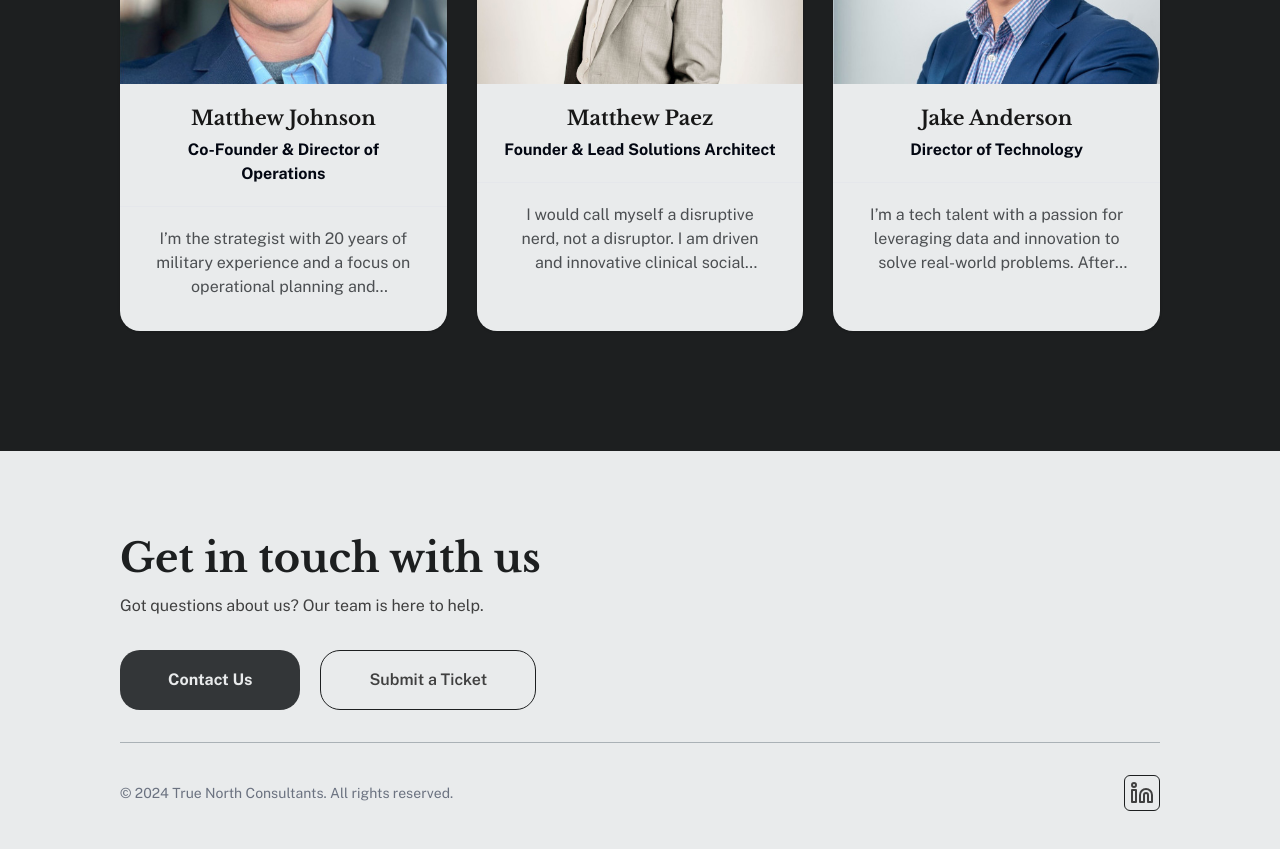
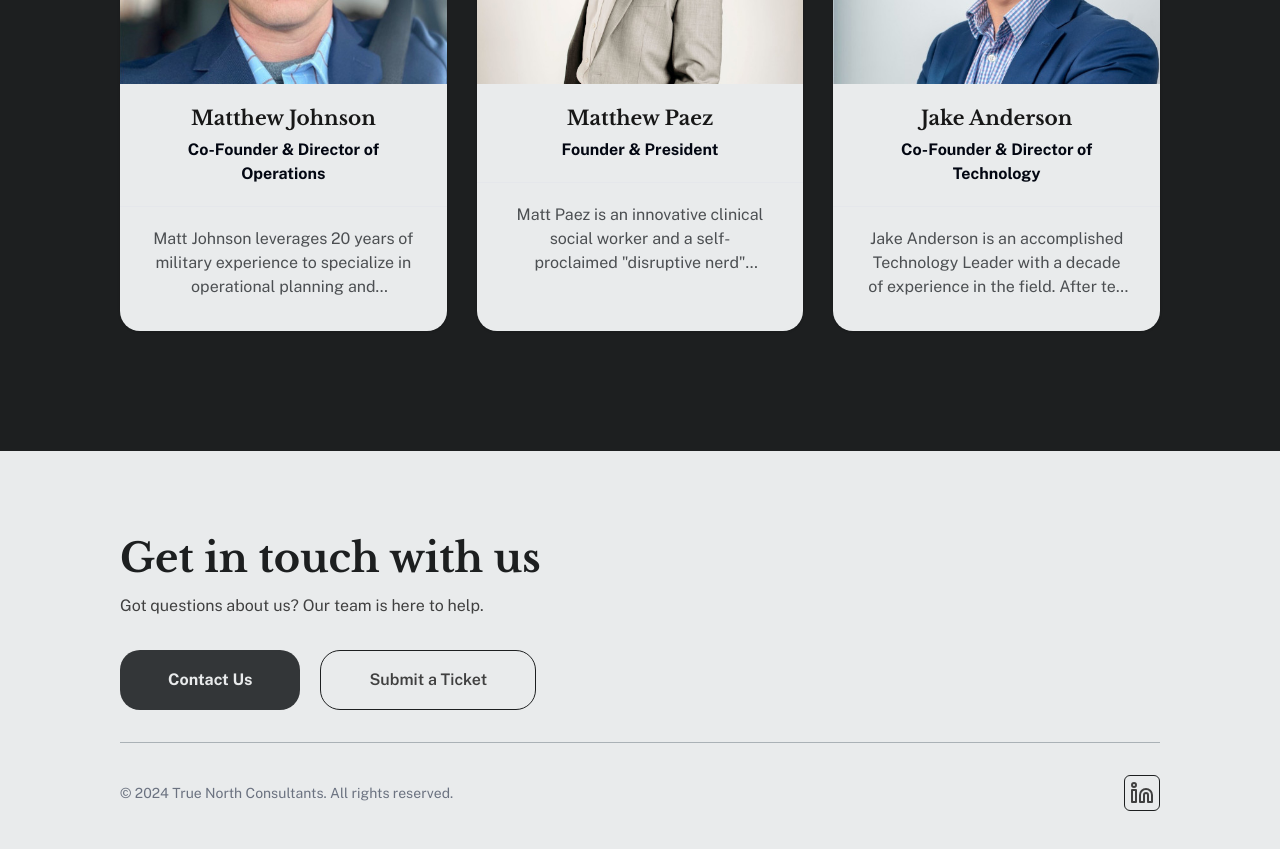
Before and after one commit to FindYourNorth/website-true-north, a Next.js app: page / in a window 1280 px wide. Shown: the part 5460-6309 px from the top of the page. Built offline with nearby package versions, Linux system fonts and the light colour scheme.

Commit message:
Update OurTeam.tsx
Updated team roles

```diff
--- a/components/home-page/OurTeam.tsx
+++ b/components/home-page/OurTeam.tsx
@@ -16,19 +16,19 @@ const cardItems: CardItem[] = [
     photoUrl: '/img/matt.jpg',
     name: 'Matthew Johnson',
     position: 'Co-Founder & Director of Operations',
-    bio: 'I’m the strategist with 20 years of military experience and a focus on operational planning and efficiency. With a business focus and experience in both the public and and private sectors, I specialize in helping organizations streamline processes and achieve their goals. As the co-founder of True North, I ensure we stay on course, delivering results that drive success. When I’m not working, I’m dedicated to empowering veterans and exploring innovative solutions to modern challenges.',
+    bio: 'Matt Johnson leverages 20 years of military experience to specialize in operational planning and efficiency. With a strong business focus and experience in both the public and private sectors, he helps organizations streamline processes and achieve their goals. As the co-founder of True North, Matt keeps the team on course, consistently driving success through impactful results. Outside of work, he empowers veterans and actively explores innovative solutions to modern challenges.',
   },
   {
     photoUrl: '/img/matthew.jpeg',
     name: 'Matthew Paez',
-    position: 'Founder & Lead Solutions Architect',
-    bio: 'I would call myself a disruptive nerd, not a disruptor. I am driven and innovative clinical social worker with a passion for integrating technology into health and human service spaces. With an MSW from USC and a background in military intelligence, I bring a unique perspective to my work, blending deep empathy with strategic problem-solving. As the founder of True North Consultants LLC, I am dedicated to unburdening social entrepreneurs, human service and veteran service organizations by empowering them with cutting-edge solutions. My approach is rooted in the values of service, innovation, and sustainability, with a focus on creating lasting impacts in the communities they serve.',
+    position: 'Founder & President',
+    bio: 'Matt Paez is an innovative clinical social worker and a self-proclaimed "disruptive nerd" passionate about integrating technology into health and human services. With an MSW from USC and a background in military intelligence, Matt combines deep empathy with strategic problem-solving to create impactful solutions. As the founder of True North, he is dedicated to empowering social entrepreneurs, human service, and veteran organizations with cutting-edge tools, all while fostering sustainability and lasting community impact.',
   },
   {
     photoUrl: '/img/jake.jpg',
     name: 'Jake Anderson',
-    position: 'Director of Technology',
-    bio: 'I’m a tech talent with a passion for leveraging data and innovation to solve real-world problems. After serving ten years in the US Marine Corps as a Geospatial Data Scientist within Special Operations, I transitioned my skills into the tech industry. I specialize in strategy and development, blending my operational experience with a drive for building solutions that matter. Now, I lead True North’s strategy and implementation. Beyond here, you’ll likely find me volunteering to counter human trafficking or catching waves at the beach.',
+    position: 'Co-Founder & Director of Technology',
+    bio: 'Jake Anderson is an accomplished Technology Leader with a decade of experience in the field. After ten years of serving the US Special Operations community, Jake transitioned his knowledge and experience in data-driven decision-making and innovative problem-solving to the software development field as a data scientist and Python developer. He now finds pride in leading technology strategy, product development, and innovation for forward-thinking organizations. With a passion for driving growth and building cutting-edge solutions, Jake excels in guiding teams to create scalable, impactful technologies that shape industries.\n\nWhen Jake is not working, he is dedicated to philanthropy and actively combating human trafficking. When he\'s not shaping the future of tech, he can be found surfing the waves, pursuing his love for adventure.',
   },
 ];
 
```
